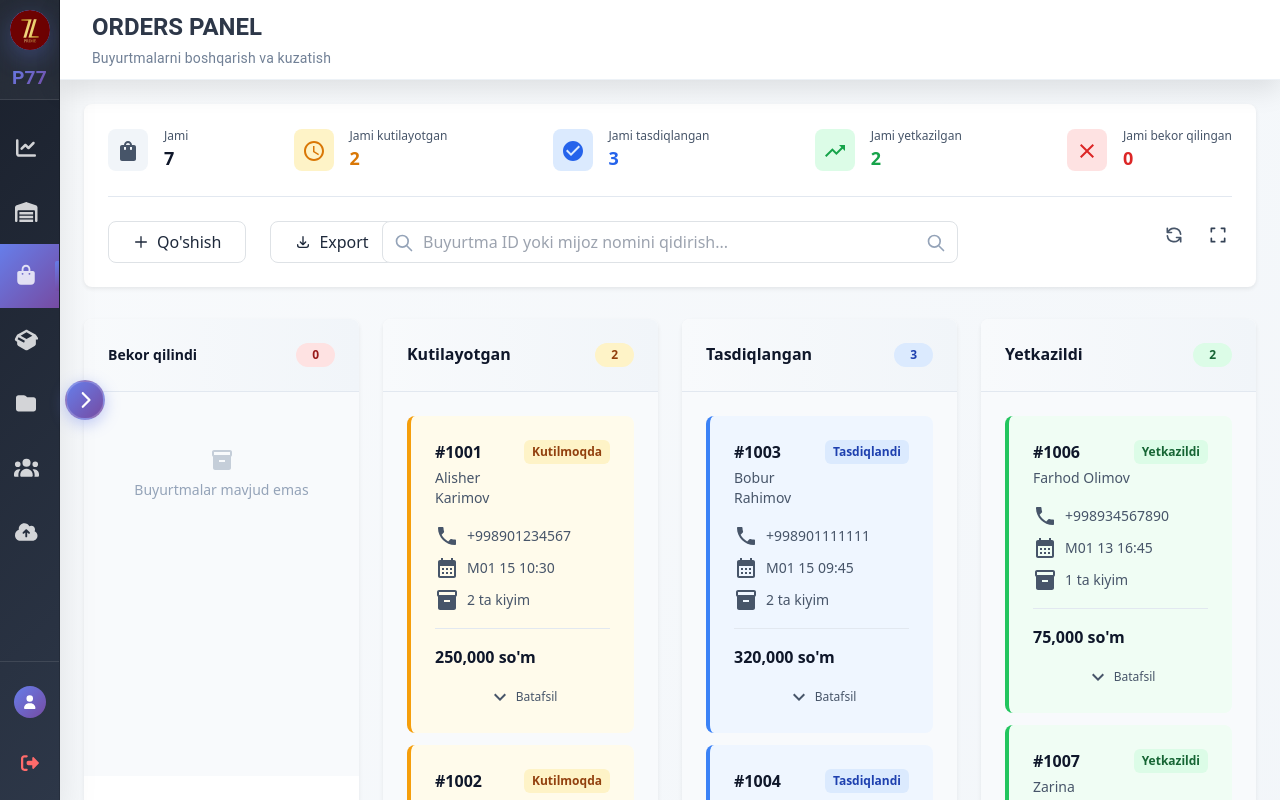
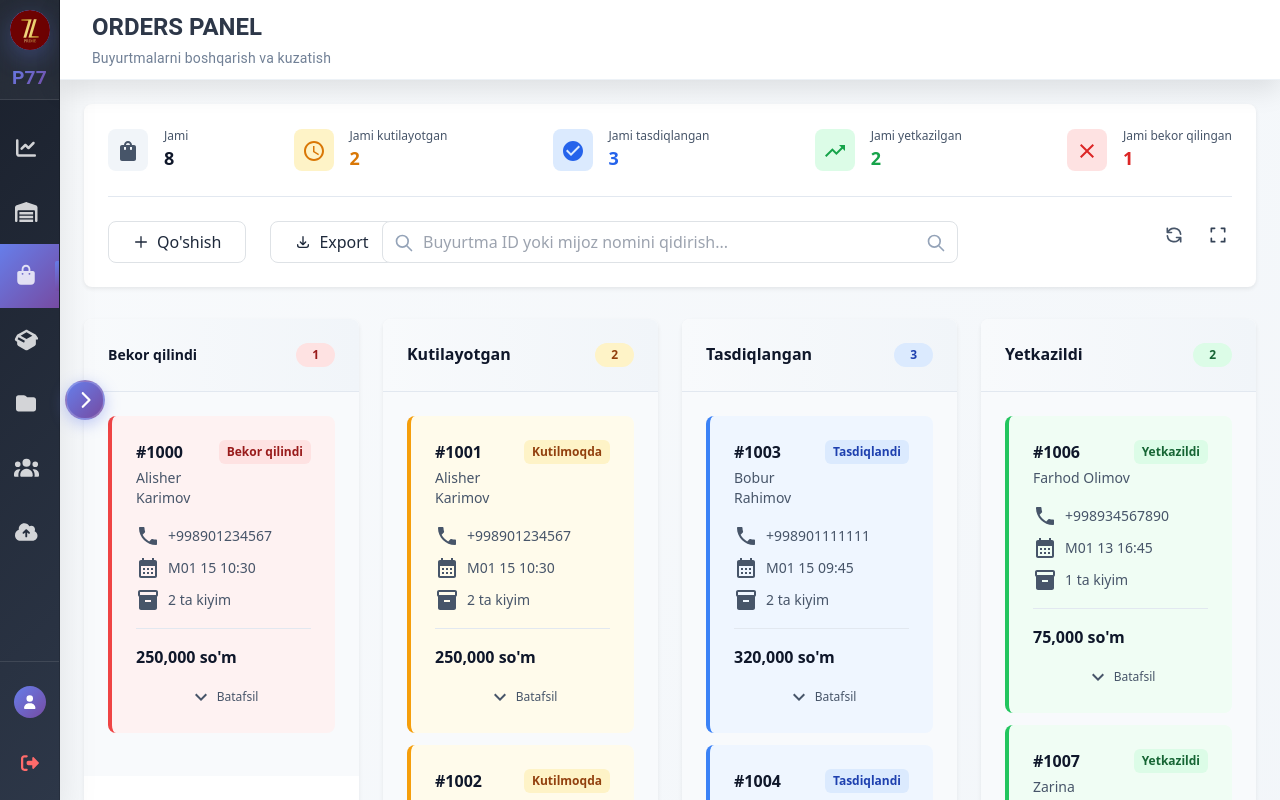
Before and after one commit to suhrob-qalandarov/prime-web-admin, a React (Create React App) app: page /orders in a window 1280 px wide. Shown: the top 800 px of the page. Built offline with nearby package versions, Linux system fonts and the light colour scheme.

Commit message:
Added order.jsx extra mock data

```diff
--- a/src/components/pages/order/order.jsx
+++ b/src/components/pages/order/order.jsx
@@ -15,6 +15,18 @@ import {
 
 // Mock data for orders - Updated for clothing store
 const MOCK_ORDERS = [
+    {
+        id: 1000,
+        customerName: "Alisher Karimov",
+        customerPhone: "+998901234567",
+        status: "CANCELLED",
+        totalAmount: 250000,
+        orderDate: "2024-01-15T10:30:00",
+        items: [
+            { id: 1, name: "Qora Ko'ylak", quantity: 1, price: 200000 },
+            { id: 2, name: "Oq Futbolka", quantity: 1, price: 50000 },
+        ],
+    },
     {
         id: 1001,
         customerName: "Alisher Karimov",
```
